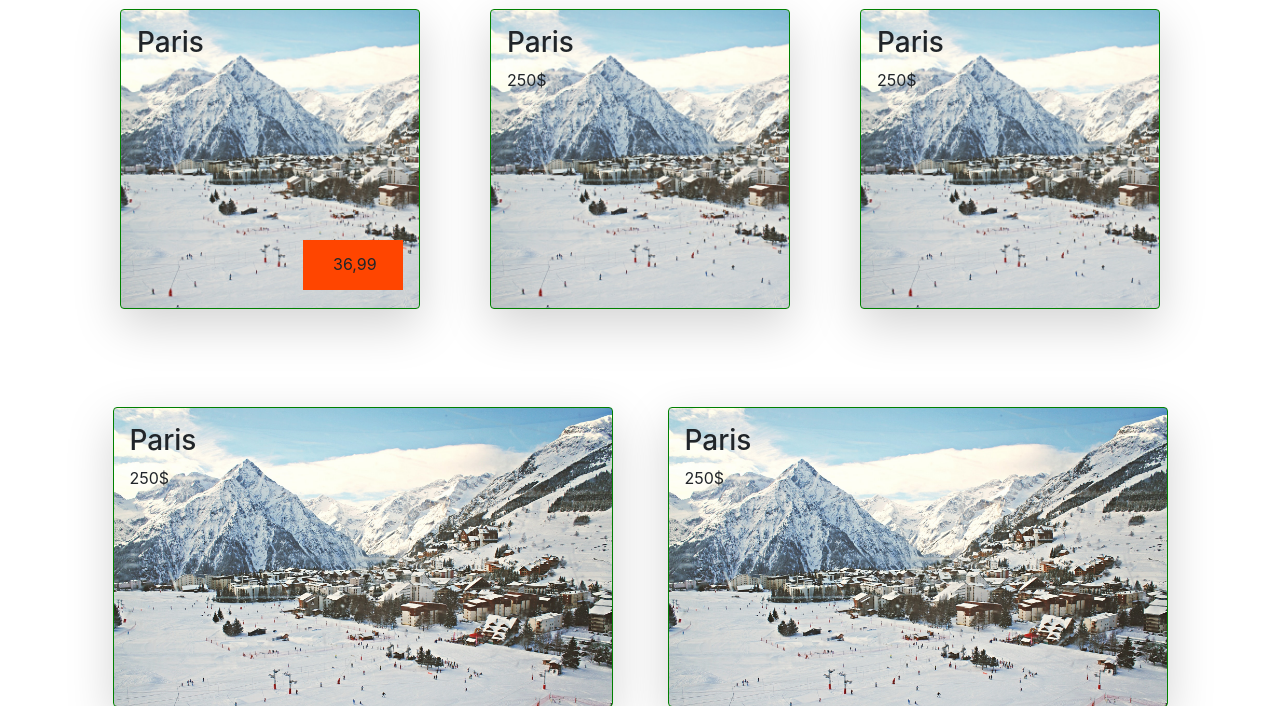
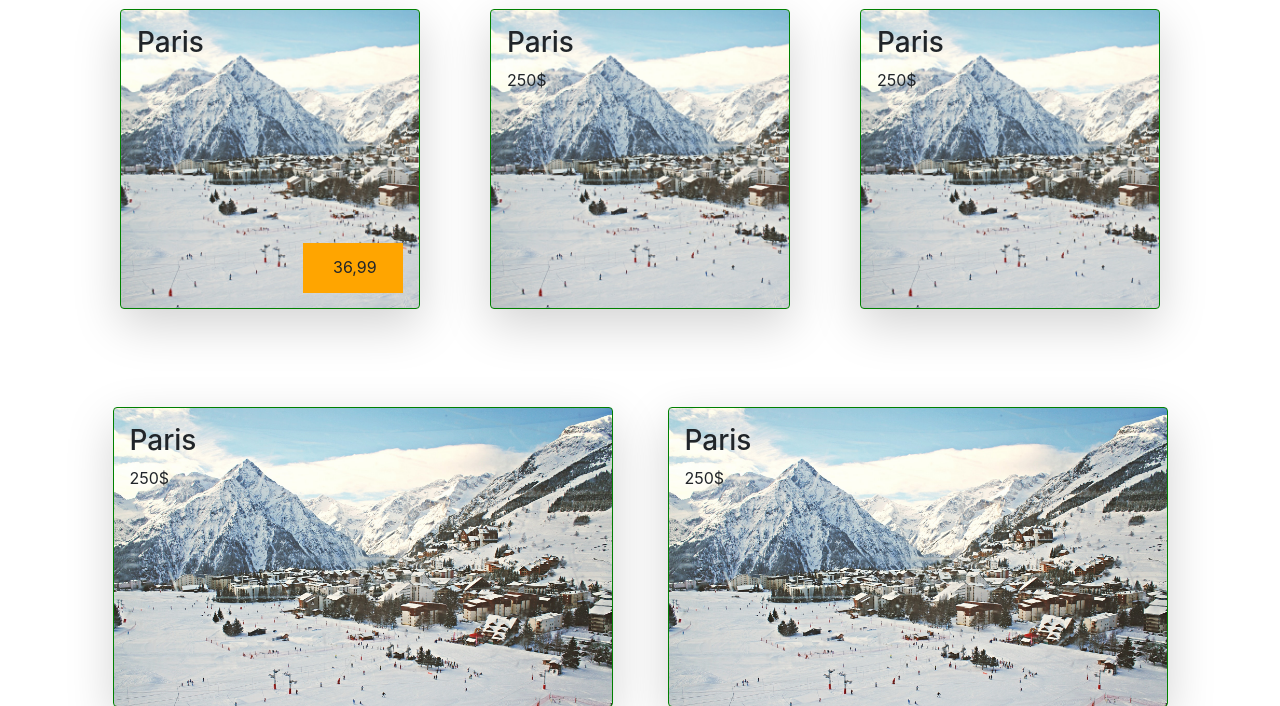
Before and after one commit to ABDELKADER-JCMAIROT-PROJET-GITE/GITE, a PHP site: page /gite/ in a window 1280 px wide. Shown: the part 289-995 px from the top of the page. Run offline with PHP 8.4, Linux system fonts and the light colour scheme; some libraries are stand-ins or nearby versions.

Commit message:
commit 14/12/2020

```diff
--- a/asset/css/gite_etiquette.css
+++ b/asset/css/gite_etiquette.css
@@ -18,19 +18,18 @@
 .underHeader {
 	padding-top: 200px;
 }
-.papa{
+.papa {
 	display: flex;
 	justify-content: flex-end;
-  margin-top: 180px;
-
-
+	align-items: flex-end;
+	height: 225px;
 }
-.prix1{
+.prix1 {
 	height: 50px;
 	width: 100px;
-  background-color: orangered;
+	background-color: orange;
 }
-.prix1 p{
-  margin-left:30px;
+.prix1 p {
+	margin-left: 30px;
 	margin-top: 12px;
 }
```
Also changed, not shown: fiche_reservation.php (+0 -8 lines). Lines whose indentation alone changed are shown as unchanged.
